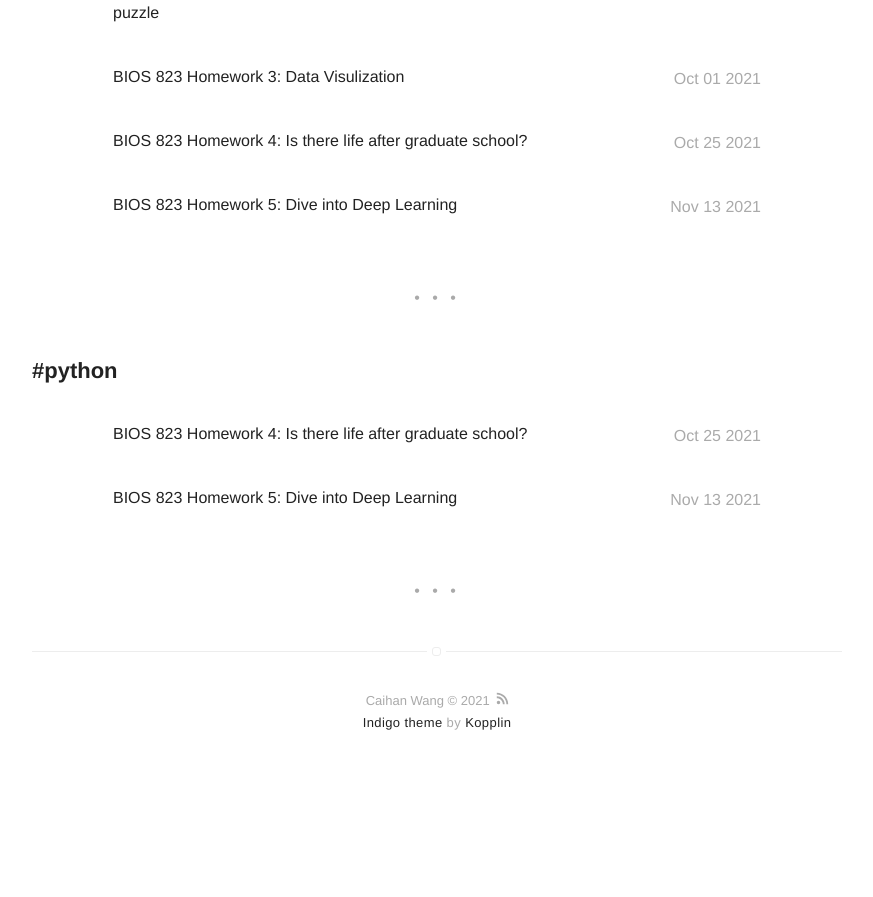
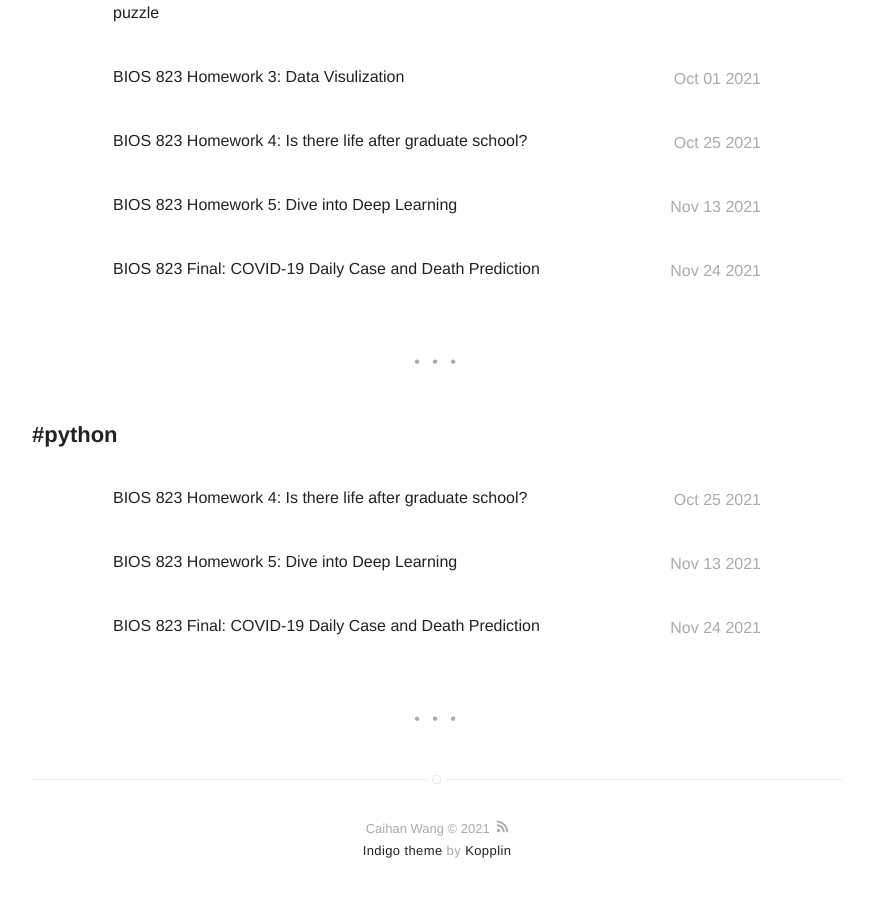
Before and after one commit to Caihanwang/Caihanwang.github.io, a Jekyll site: the page built from tags.html, in a window 1280 px wide and 900 px high, scrolled down 1364 px. Shown: the top 897 px of the window, without its empty margins (203-1076 px from the left). Built offline with Jekyll 4.4.1, drawn with Linux system fonts in a browser that asks for light colours; before the commit the page ends 2158 px from its top, so only the background shows below that.

Commit message:
Update 2021-11-24-BIOS823-Final.md

```diff
--- a/_posts/2021-11-24-BIOS823-Final.md
+++ b/_posts/2021-11-24-BIOS823-Final.md
@@ -1,4 +1,18 @@
-# Covid-19 Daily Case and Death Prediction
+---
+title: "BIOS 823 Final: COVID-19 Daily Case and Death Prediction"
+layout: post
+date: 2021-11-24 22:48
+image: https://i.loli.net/2021/11/16/i2OmKlFyEXrpIsW.png
+headerImage: true
+tag:
+- python
+- BIOS823
+category: blog
+author: Caihan Wang
+description: 823 Final
+---
+
+# COVID-19 Daily Case and Death Prediction
 Team Member: [Caihan Wang](https://github.com/Caihanwang), [Yifeng Tang](https://github.com/Yifeng-T), [Yuxuan Chen](https://github.com/YuxuanMonta)
 
 ## Website Source:
@@ -41,6 +55,8 @@ For the XGBoost model, we firstly train the model 1 (1st day) for daily cases in
 ![WechatIMG36.png](https://i.loli.net/2021/11/25/zpRuWO9bmKBL6q5.png)
 After a time-consuming tuning process, we finally reached the optimal parameters for this XGBoost model ( max_depth: 4, min_child_weight: 2, subsample: 0.6, colsample: 0.6, ETA: 0,05 ), which have decreased the RMSE to 661.5. Also, we did the same tuning process for the following models and calculated the best parameters for each model.
 With the best parameters for each model, we fit the XGBoost models and calculate RMSEs for future comparison and evaluation.
+![WechatIMG37.png](https://i.loli.net/2021/11/25/4RT5YVwWX6PBrA9.png)
+Also,  two importances plots are shown above, indicating that the numbers of cases and deaths were significantly weekly cyclical in that 7 days lagged data was the most important predictors in all XGBoost models, which is the same result as random forest models.
 ### Model Evaluation and Comparison
 The figures following are the comparison of XGBoost and Random Forest by RMSE in each model.
 ![WechatIMG29.png](https://i.loli.net/2021/11/25/oxNB2HksTZ9icgW.png)
```
